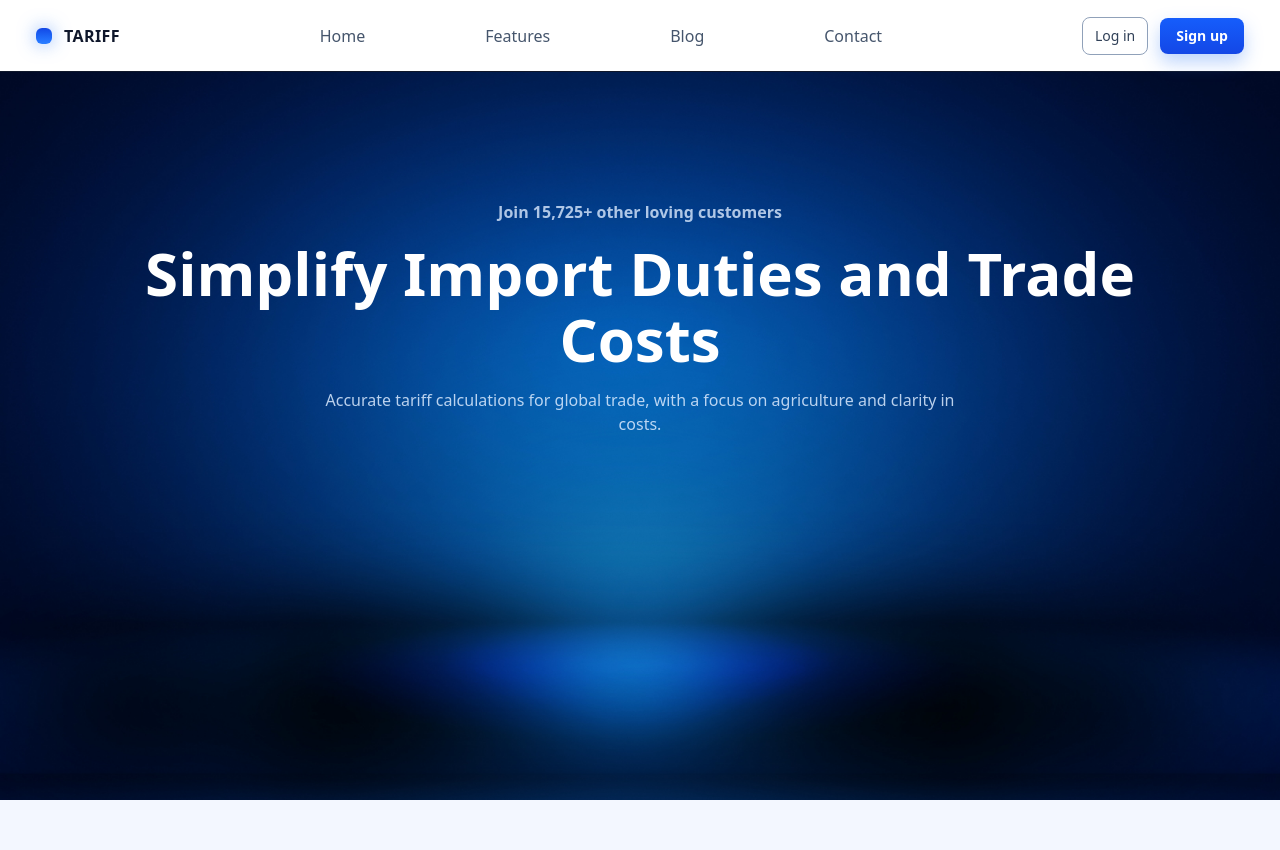
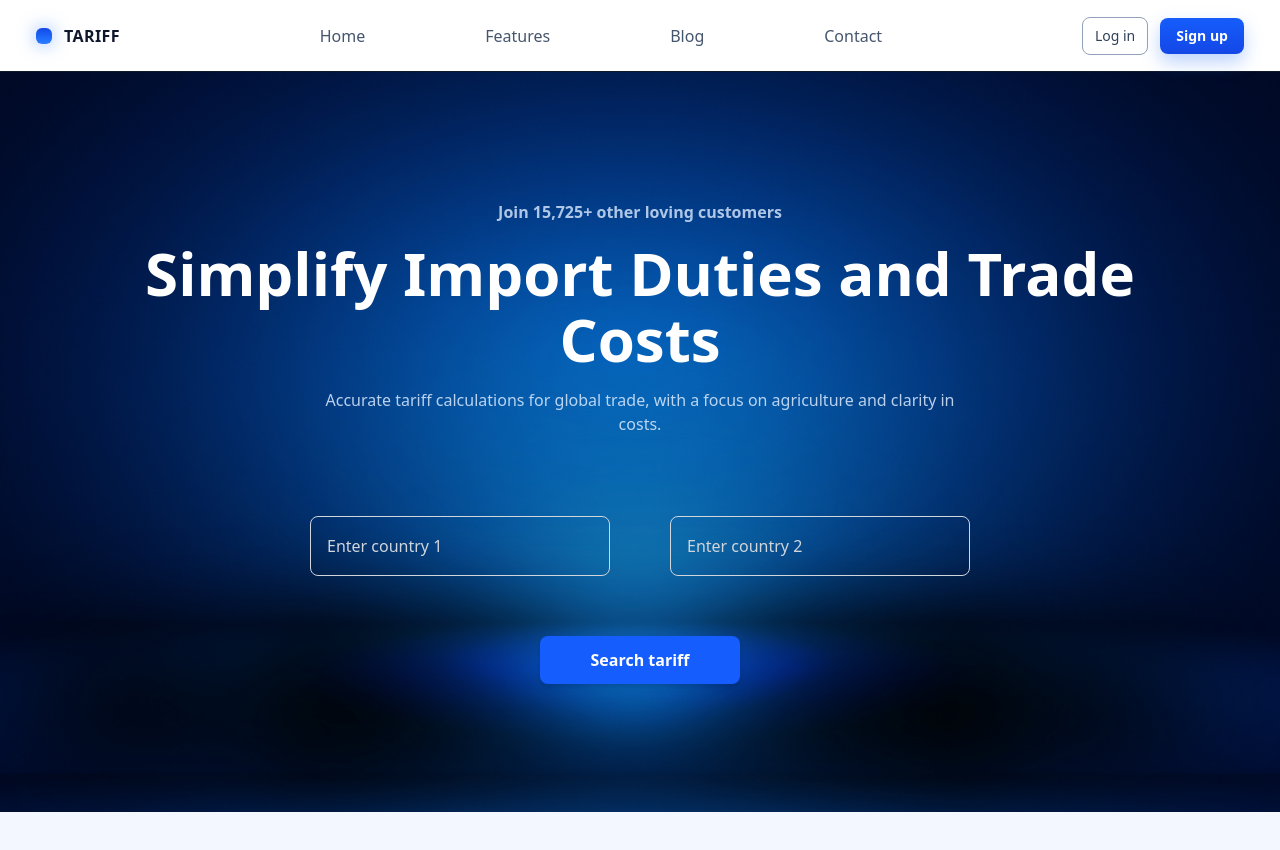
Before and after one commit to Onyxxx17/TARIFFS, a React (Vite) app in the folder frontend/: page / in a window 1280 px wide. Shown: the top 850 px of the page. Built offline with nearby package versions, Linux system fonts and the light colour scheme.

Commit message:
Added input fields and buttons

```diff
--- a/frontend/src/App.css
+++ b/frontend/src/App.css
@@ -42,3 +42,7 @@
 .read-the-docs {
   color: #888;
 }
+
+#input-field {
+  width: 1000px;
+}
--- a/frontend/src/App.tsx
+++ b/frontend/src/App.tsx
@@ -12,6 +12,7 @@ export default function App() {
 
         {/* content */}
         <div className="relative z-10 max-w-7xl mx-auto px-6 py-24 md:py-32 text-center">
+
           <p className="text-blue-100/80 font-semibold mb-4">
             Join 15,725+ other loving customers
           </p>
@@ -24,13 +25,22 @@ export default function App() {
             Accurate tariff calculations for global trade, with a focus on
             agriculture and clarity in costs.
           </p>
+
+          <div style={{paddingTop:"50px"}}>
+            <input name="country 1" placeholder="Enter country 1" className="px-4 py-2 rounded-lg border border-gray-300 bg-transparent text-white placeholder-gray-300 focus:outline-none focus:ring-2 focus:ring-blue-500" style={{width: "300px", height:"60px", margin: "30px"}}/>
+            <input name="country 2" placeholder="Enter country 2" className="px-4 py-2 rounded-lg border border-gray-300 bg-transparent text-white placeholder-gray-300 focus:outline-none focus:ring-2 focus:ring-blue-500" style={{width: "300px", height:"60px", margin: "30px"}}/>
+          </div>
+
+          <button className="mt-6 px-6 py-3 bg-blue-600 text-white font-semibold rounded-lg shadow-md hover:bg-blue-700 focus:outline-none focus:ring-2 focus:ring-blue-500" style={{width: "200px", marginTop: "30px"}}>
+              Search tariff
+          </button>
+
         </div>
       </section>
 
       <section id="new section" className="min-h-screen bg-[#f3f7ff]">
         {/* Add content here */}
 
-
       </section>
     </Layout>
   );
```
